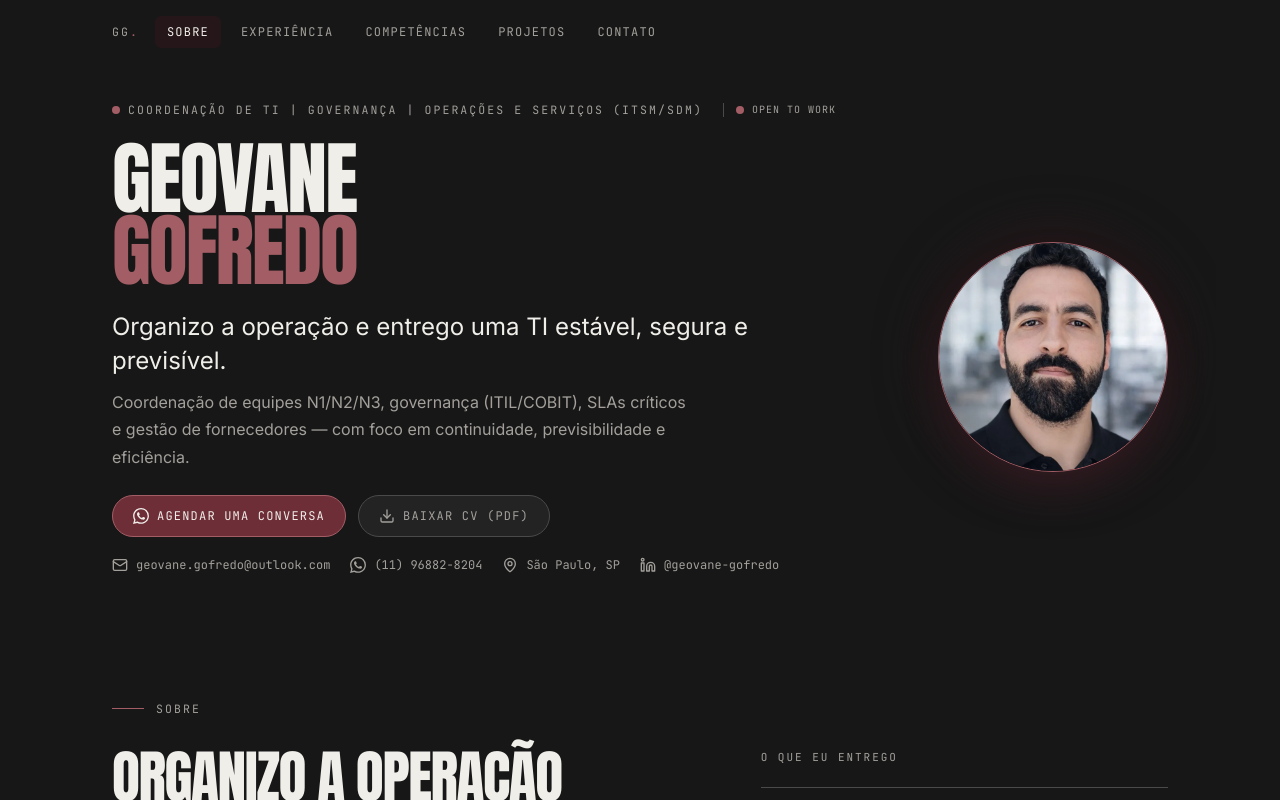
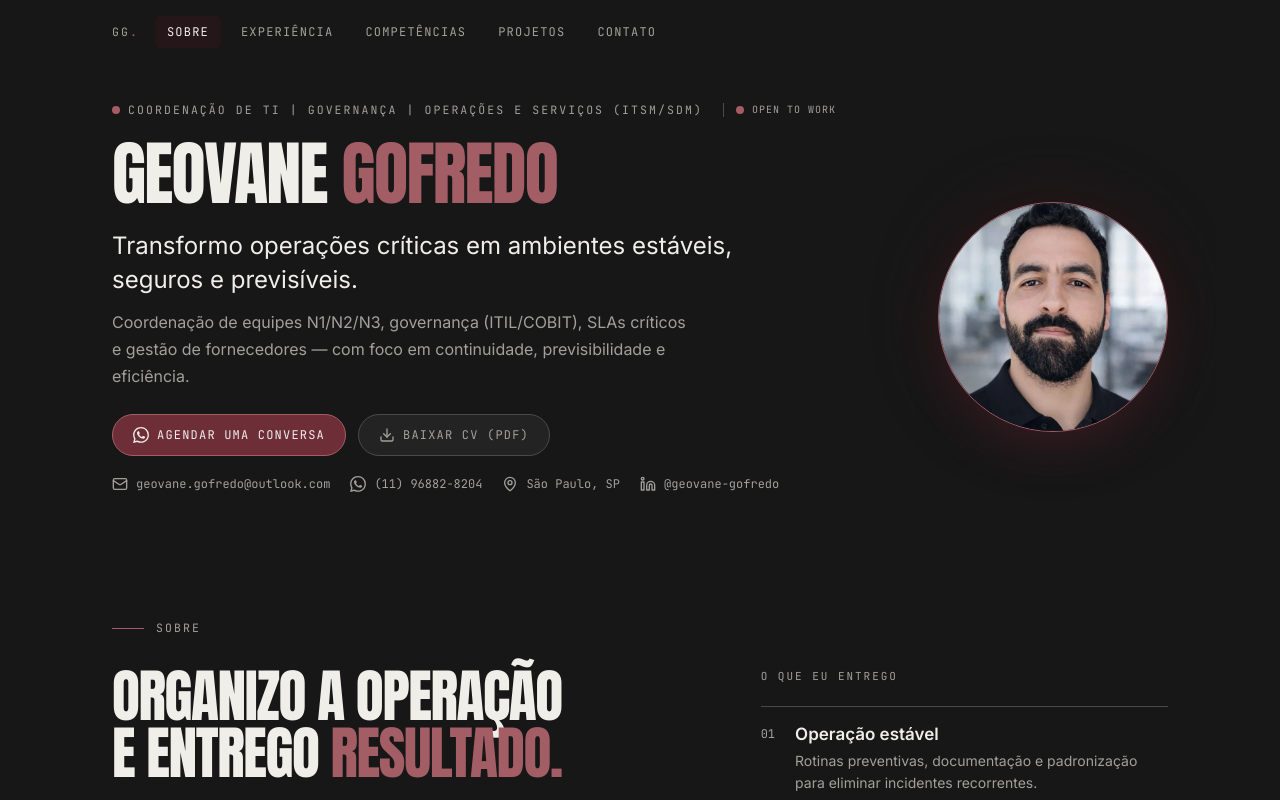
Before and after one commit to GeovaneYu/portfolio, a React (Vite) app: page / in a window 1280 px wide. Shown: the top 800 px of the page. Built offline with nearby package versions, Linux system fonts and the light colour scheme; the HTML template or start-up script is replaced by a standard one.

Commit message:
Coloca nome em uma linha e atualiza frase do hero

```diff
--- a/index.html
+++ b/index.html
@@ -4,7 +4,7 @@
     <meta charset="UTF-8" />
     <meta name="viewport" content="width=device-width, initial-scale=1.0" />
     <title>Portfólio | Geovane Gofredo</title>
-    <meta name="description" content="Portfólio de Geovane Gofredo, líder de TI com mais de 14 anos em coordenação, governança e operações de TI. Organizo a operação e entrego uma TI estável, segura e previsível com SLAs, ITSM/SDM e liderança de equipes N1/N2/N3." />
+    <meta name="description" content="Portfólio de Geovane Gofredo, líder de TI com mais de 14 anos em coordenação, governança e operações de TI. Transformo operações críticas em ambientes estáveis, seguros e previsíveis, com SLAs, ITSM/SDM e liderança de equipes N1/N2/N3." />
     <meta name="author" content="Geovane Gofredo" />
     <meta name="keywords" content="Coordenação de TI, Governança de TI, Service Delivery, ITSM, SDM, ITIL, COBIT, Infraestrutura de TI, Operações de TI, Redes, Windows Server, Linux, Azure, Microsoft 365, Docker, Proxmox" />
 
--- a/src/components/sections/HeroSection.tsx
+++ b/src/components/sections/HeroSection.tsx
@@ -38,14 +38,12 @@ export default function HeroSection() {
           transition={{ duration: 0.55, delay: 0.08 }}
           className="min-w-0"
         >
-          <h1 className="font-display uppercase tracking-tight leading-[0.9] text-foreground text-[clamp(3rem,8vw,5rem)]">
-            Geovane
-            <br />
-            <span className="font-display text-accent-bright">Gofredo</span>
+          <h1 className="font-display uppercase tracking-tight leading-[0.9] text-foreground text-[clamp(2.4rem,6vw,4.4rem)] whitespace-nowrap">
+            Geovane <span className="font-display text-accent-bright">Gofredo</span>
           </h1>
 
           <p className="mt-6 max-w-2xl text-[20px] md:text-[24px] leading-[1.4] text-foreground">
-            Organizo a operação e entrego uma TI estável, segura e previsível.
+            Transformo operações críticas em ambientes estáveis, seguros e previsíveis.
           </p>
 
           <p className="mt-3 max-w-xl text-[15px] md:text-[16px] leading-[1.7] text-muted">
```
Also changed, not shown: public/og-image.jpg.
